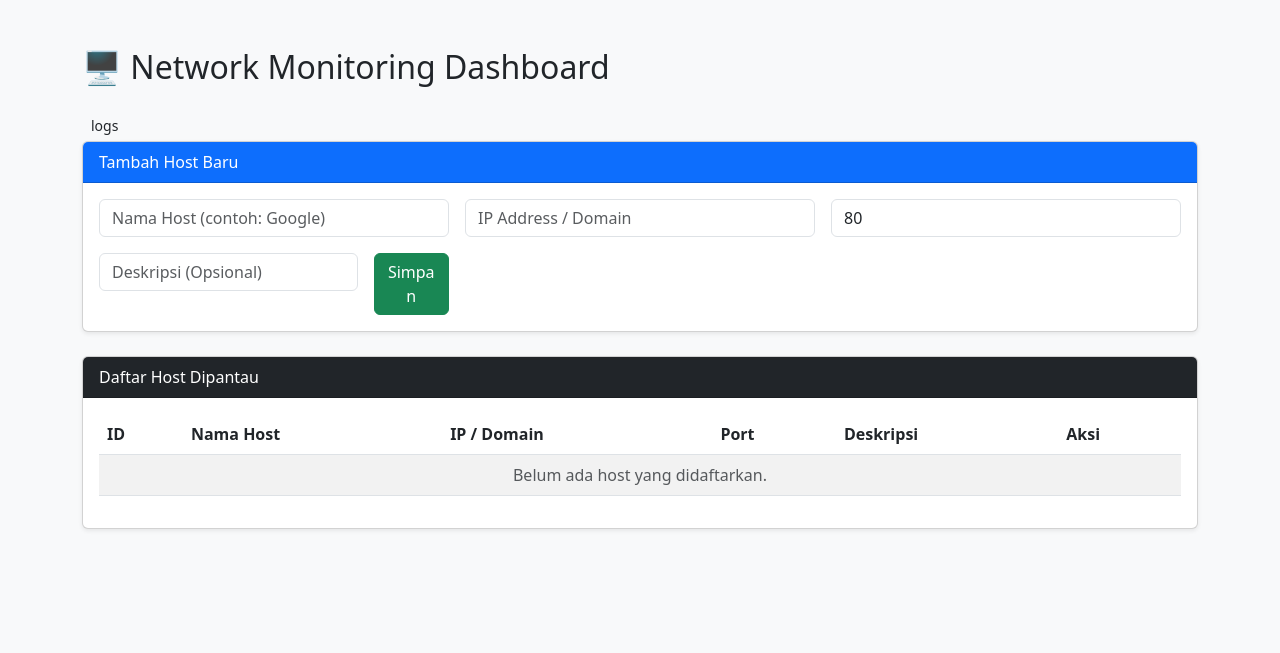
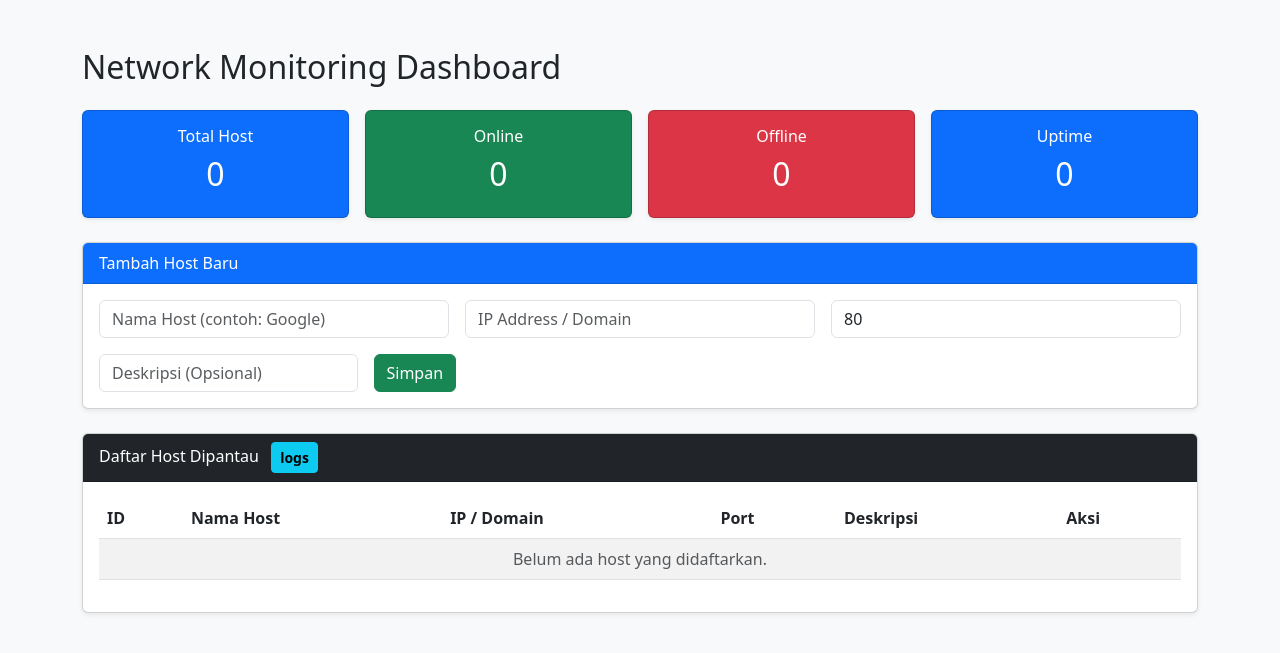
Before and after one commit to ans-all/docker-network-monitoring, a Flask app: page / in a window 1280 px wide. Shown: the top 653 px of the page. Run offline with Flask 3, Linux system fonts and the light colour scheme; data that the repository does not hold is empty.

Commit message:
New Feature:  Dashboard menampilkan statistik utama

```diff
--- a/app/app.py
+++ b/app/app.py
@@ -45,7 +45,7 @@ def monitor_all_host():
     connection.close()
 
 scheduler = BackgroundScheduler()
-scheduler.add_job(monitor_all_host, 'interval', minutes=0.1)
+scheduler.add_job(monitor_all_host, 'interval', seconds=10)
 
 
 @app.route('/')
@@ -54,8 +54,40 @@ def index():
     with connection.cursor() as cursor: # buat cursor
         cursor.execute("SELECT * FROM hosts") # jalankan sql
         d_hosts = cursor.fetchall() #ambil semua hasil query
-    connection.close() # tutup koneksi
-    return render_template('index.html', hosts=d_hosts) #rander dangan mengirim data di variabel d_hosts
+
+    with connection.cursor() as cursor1:
+        # mendapatkan total hsots dengan count()
+        cursor1.execute("SELECT COUNT(*) AS total_hosts FROM hosts")
+        total_hosts = cursor1.fetchone()['total_hosts']
+
+        sql="SELECT  host_id, status " \
+            "FROM logs " \
+            "WHERE create_at IN (" \
+                "SELECT MAX(create_at) " \
+                "FROM logs " \
+                "GROUP BY host_id)"
+        cursor1.execute(sql)
+        latest_logs = cursor1.fetchall()
+
+        online = sum(1 for log in latest_logs if log['status']=='online')
+        offline = 0
+        for log in latest_logs:
+            if log['status'] == 'offline':
+                offline +=1
+
+        sql="SELECT COUNT(*) AS total from logs"
+        cursor1.execute(sql)
+        total_logs = cursor1.fetchone()['total']
+
+        sql="SELECT COUNT(*) AS online_count FROM logs WHERE status = 'online'"
+        cursor1.execute(sql)
+        online_logs = cursor1.fetchone()['online_count']
+
+        uptime = round((online_logs / total_logs * 100), 1) if total_logs > 0 else 0
+
+        connection.close() # tutup koneksi
+
+    return render_template('index.html', hosts=d_hosts, total=total_hosts, online=online, offline=offline, uptime=uptime) #rander dangan mengirim data di variabel d_hosts
 
 
 @app.route('/add', methods=['POST'])
@@ -184,4 +216,4 @@ def logs():
 
 if  __name__ == '__main__': #Jalankan aplikasi flask
     scheduler.start()
-    app.run(host='0.0.0.0', port=5000, debug=True)
+    app.run(host='0.0.0.0', port=5000, debug=True, use_reloader=False)
--- a/app/templates/index.html
+++ b/app/templates/index.html
@@ -1,40 +1,82 @@
 <!DOCTYPE html>
 <html lang="en">
+
 <head>
     <meta charset="UTF-8">
     <meta name="viewport" content="width=device-width, initial-scale=1.0">
     <title>Network Monitoring</title>
     <link href="https://cdn.jsdelivr.net/npm/bootstrap@5.3.0/dist/css/bootstrap.min.css" rel="stylesheet">
 </head>
+
 <body class="bg-light">
     <div class="container mt-5">
-        <h2 class="mb-4">🖥️ Network Monitoring Dashboard</h2>
-        <a href="/logs" class="btn btn-sm">logs</a>
+        <h2 class="mb-4">Network Monitoring Dashboard</h2>
+        <div class="row g-3 mb-4">
+            <div class="col-md-3">
+                <div class="card text-white bg-primary shadow-sm">
+                    <div class="card-body text-center">
+                        <h6 class="card-title">Total Host</h6>
+                        <h2>{{total}}</h2>
+                    </div>
+                </div>
+            </div>
+
+            <div class="col-md-3">
+                <div class="card text-white bg-success shadow-sm">
+                    <div class="card-body text-center">
+                        <h6 class="card-title">Online</h6>
+                        <h2>{{online}}</h2>
+                    </div>
+                </div>
+            </div>
+
+            <div class="col-md-3">
+                <div class="card text-white bg-danger shadow-sm">
+                    <div class="card-body text-center">
+                        <h6 class="card-title">Offline</h6>
+                        <h2>{{offline}}</h2>
+                    </div>
+                </div>
+            </div>
+
+            <div class="col-md-3">
+                <div class="card text-white bg-primary shadow-sm">
+                    <div class="card-body text-center">
+                        <h6 class="card-title">Uptime</h6>
+                        <h2>{{uptime}}</h2>
+                    </div>
+                </div>
+            </div>
+        </div>
         <div class="card mb-4 shadow-sm">
             <div class="card-header bg-primary text-white">Tambah Host Baru</div>
             <div class="card-body">
                 <form action="/add" method="POST" class="row g-3">
                     <div class="col-md-4">
-                        <input type="text" name="hostname" class="form-control" placeholder="Nama Host (contoh: Google)" required>
+                        <input type="text" name="hostname" class="form-control" placeholder="Nama Host (contoh: Google)"
+                            required>
                     </div>
                     <div class="col-md-4">
-                        <input type="text" name="ip_address" class="form-control" placeholder="IP Address / Domain" required>
+                        <input type="text" name="ip_address" class="form-control" placeholder="IP Address / Domain"
+                            required>
                     </div>
                     <div class="col-md-4">
-                        <input type="number" name="port" class="form-control" value="80"  placeholder="Port (Default : 80)">
+                        <input type="number" name="port" class="form-control" value="80"
+                            placeholder="Port (Default : 80)">
                     </div>
                     <div class="col-md-3">
                         <input type="text" name="description" class="form-control" placeholder="Deskripsi (Opsional)">
                     </div>
                     <div class="col-md-1">
-                        <button type="submit" class="btn btn-success w-100">Simpan</button>
+                        <button type="submit" class="btn btn-success ">Simpan</button>
                     </div>
                 </form>
             </div>
         </div>
 
         <div class="card shadow-sm">
-            <div class="card-header bg-dark text-white">Daftar Host Dipantau</div>
+            <div class="card-header bg-dark text-white">Daftar Host Dipantau <a href="/logs"
+                    class="btn btn-sm btn-info ms-2 fw-semibold">logs</a></div>
             <div class="card-body">
                 <table class="table table-striped table-hover">
                     <thead>
@@ -57,8 +99,10 @@
                             <td>{{ host.description or '-' }}</td>
                             <td>
                                 <a href="/check/{{host.id}}" class="btn btn-sm btn-info">Cek Status</a>
-                                <a href="/edit/{{ host.id }}" class="btn btn-sm" style="background-color: yellow; color: black;">Ubah</a>
-                                <a href="/delete/{{ host.id }}" class="btn btn-danger btn-sm" onclick="return confirm('Yakin ingin menghapus?')">Hapus</a>
+                                <a href="/edit/{{ host.id }}" class="btn btn-sm"
+                                    style="background-color: yellow; color: black;">Ubah</a>
+                                <a href="/delete/{{ host.id }}" class="btn btn-danger btn-sm"
+                                    onclick="return confirm('Yakin ingin menghapus?')">Hapus</a>
                             </td>
                         </tr>
                         {% else %}
@@ -72,4 +116,5 @@
         </div>
     </div>
 </body>
+
 </html>
--- a/app/templates/logs.html
+++ b/app/templates/logs.html
@@ -11,10 +11,8 @@
 <body class="bg-light">
     <div class="container mt-5">
         <h2 class="mb-4">LOGS | Network Monitoring Dashboard</h2>
-        <a href="/" class="btn btn-sm">back</a>
-
         <div class="card shadow-sm">
-            <div class="card-header bg-dark text-white">Daftar Logs Host</div>
+            <div class="card-header bg-dark text-white">Daftar Logs Host         <a href="/" class="btn btn-sm btn-info fw-semibold ms-2">back</a></div>
             <a href="/logs?status=online" class="btn btn-info">Online</a>
             <a href="/logs?status=offline" class="btn btn-sm">Offline</a>
             <div class="card-body">
```
Also changed, not shown: 2 other files.
